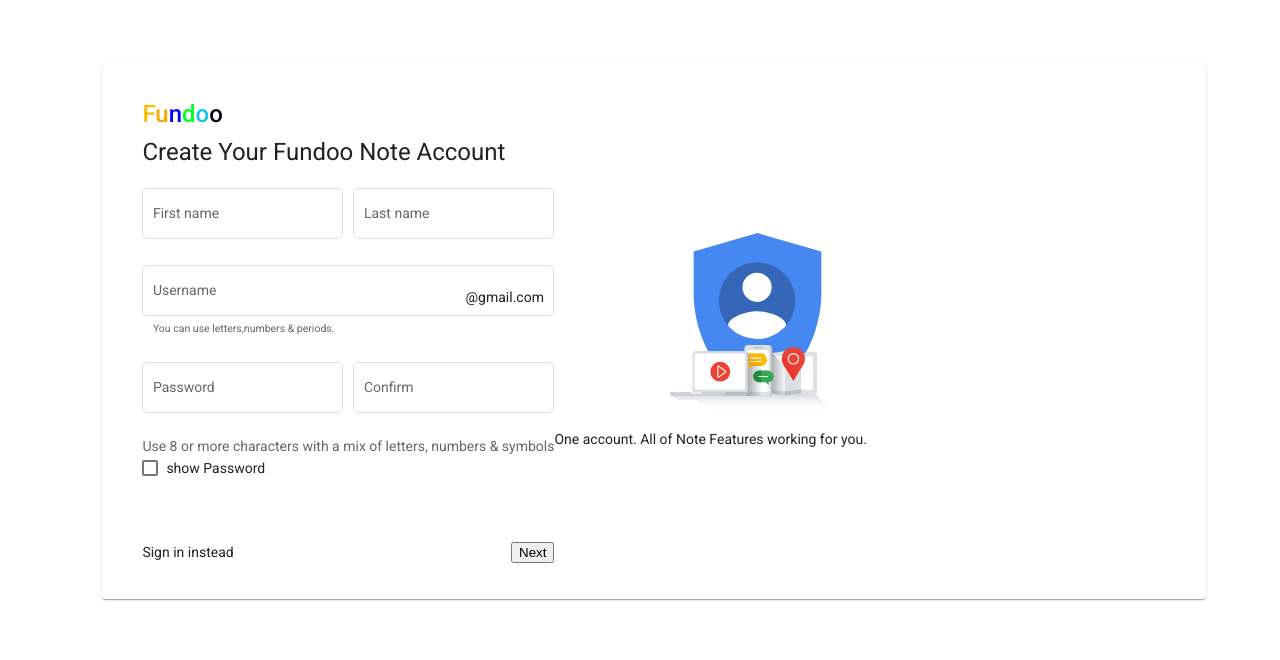
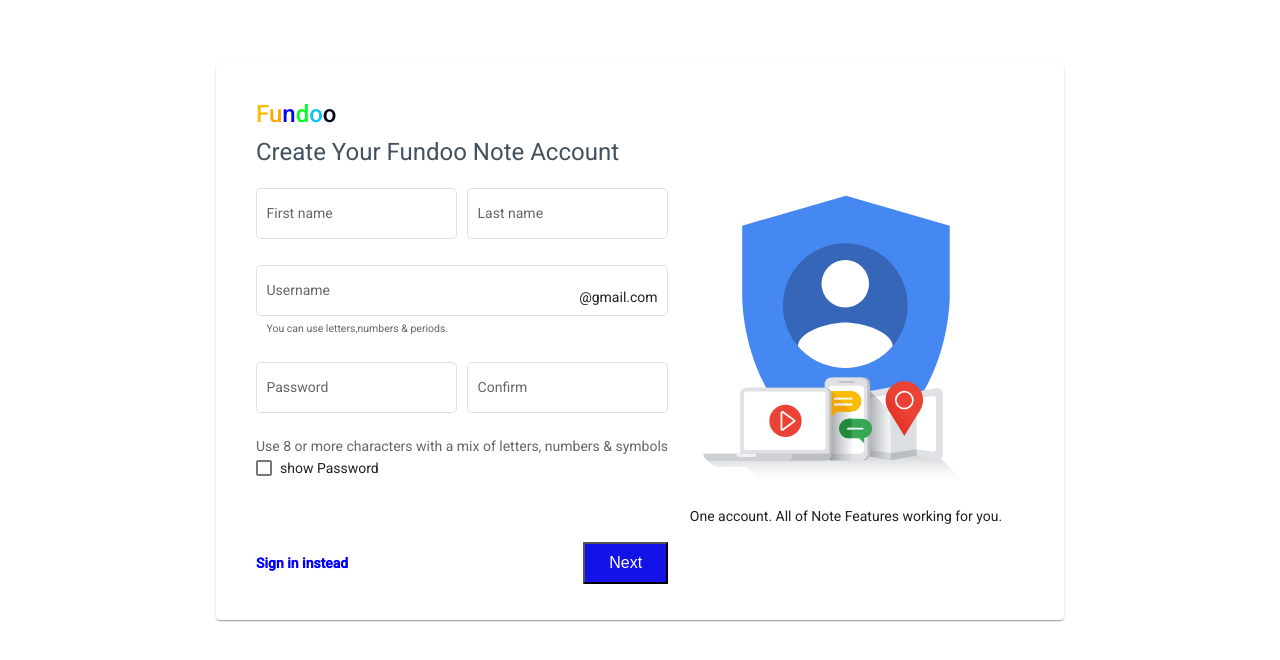
Before and after one commit to Saivijayakumar/FundooNote_FrontEnd, an Angular app: page /register in a window 1280 px wide. Shown: the top 660 px of the page. Built offline with nearby package versions, Linux system fonts and the light colour scheme.

Commit message:
[SaiVijayaKumar]Refactor:Added scss To Register page

```diff
--- a/src/app/Components/register/register.component.scss
+++ b/src/app/Components/register/register.component.scss
@@ -1,16 +1,14 @@
+.main{
+    display: flex;
+    justify-content: center;
+}
 .mainCard {
-    width: 80%;
+    width: 60%;
     display: flex;
     padding: 40px 40px 36px;
     align-items: center;
+    justify-content: center;
     margin: 5% 8%;
-}
-.rightSide{
-    align-content: center;
-    img{
-        padding-left: 10%;
-        margin-left: 20%;
-    }
 }
 .names{
     display: flex;
@@ -20,8 +18,29 @@
     width: 100%;
     padding-bottom: 5%;
 }
+h1{
+    color: #42515F;
+}
 .buttons{
     margin-top: 15%;
     display: flex;
     justify-content: space-between;
+    align-items: center;
+    a{
+        color: blue;
+        font-weight: bold;
+    }
+    button{
+        background-color:rgb(19, 19, 231);
+        font-size: 16px;
+        padding: 10px 24px;
+        color: white;
+    }
 }
+.rightSide{
+    display: flex;
+    flex-grow: 1;
+    flex-direction: column;
+    align-items: center;
+    text-align: center;
+}
```
